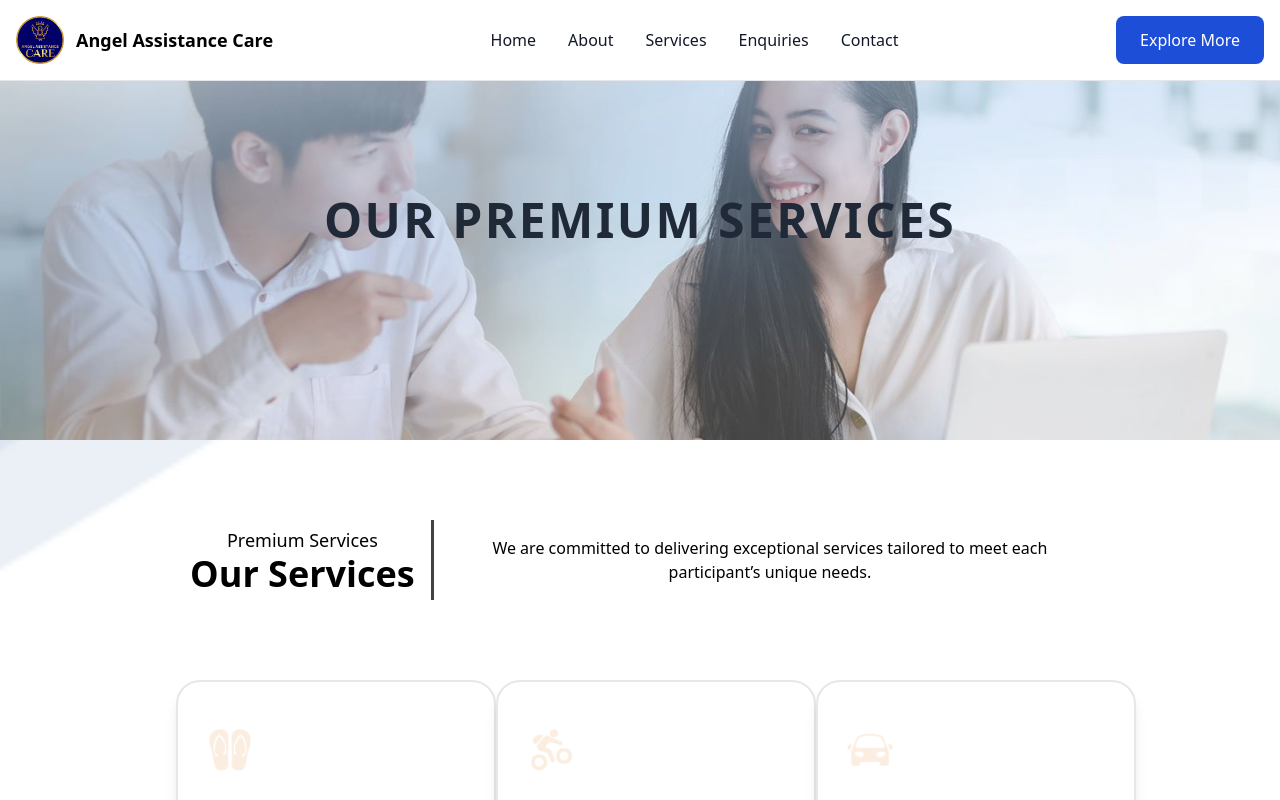
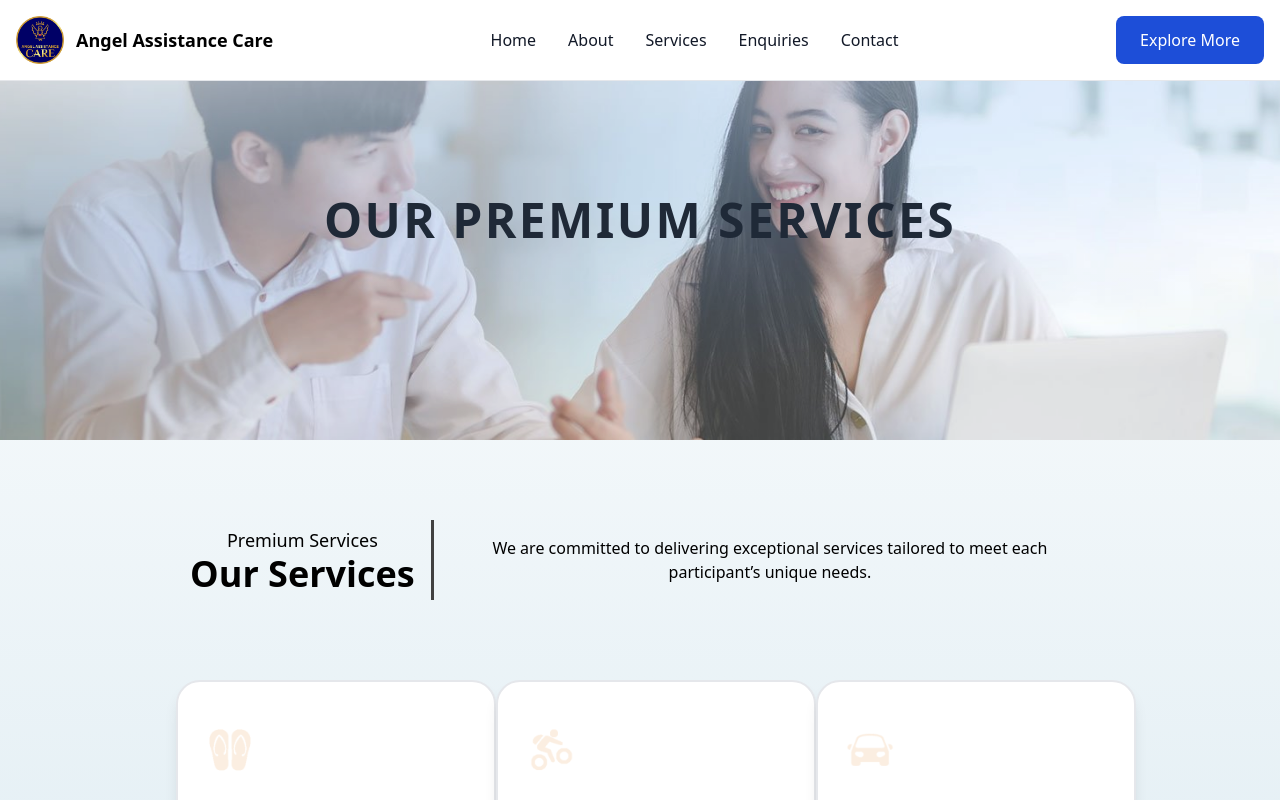
Before and after one commit to growlords/AngelAssistanceCare, a React (Vite) app in the folder Frontend/: page /Services in a window 1280 px wide. Shown: the top 800 px of the page. Built offline with nearby package versions, Linux system fonts and the light colour scheme.

Commit message:
background changed

```diff
--- a/Frontend/src/components/Home_2.jsx
+++ b/Frontend/src/components/Home_2.jsx
@@ -8,7 +8,7 @@ import 'swiper/css';
 import 'swiper/css/effect-coverflow';
 import 'swiper/css/pagination';
 import { EffectCoverflow, Pagination, Autoplay } from 'swiper/modules';
-import backgroundImage from '../assets/home2.png';// Import the background image
+import backgroundImage from '../assets/home2.png';// Import the background imageC:\Users\hp\project\project\Frontend\src\assets\home2.png
 
 
 const Home_2 = () => {
@@ -44,7 +44,7 @@ const Home_2 = () => {
     <div
       className='0'
       style={{
-        backgroundImage: `linear-gradient(to bottom, #dde5f0, rgb(255, 255, 255)), url(${backgroundImage})`, // Add gradient effect on background image
+        backgroundImage: `linear-gradient(to bottom, #8fbdd3, rgb(255, 255, 255)), url(${backgroundImage})`, // Add gradient effect on background image
         backgroundSize: 'cover',  // Ensures the image covers the entire screen and adjusts with screen size
         backgroundPosition: 'center',  // Centers the image
         backgroundRepeat: 'no-repeat',  // Prevents image from repeating
--- a/Frontend/src/components/Home_3.jsx
+++ b/Frontend/src/components/Home_3.jsx
@@ -29,7 +29,7 @@ const Home_3 = () => {
     <div
       className='mt-40 px-4 sm:px-0'
       style={{
-        backgroundImage: `linear-gradient(to top, #dde5f0, rgb(255, 255, 255)),url(${backgroundImage})`, // Set the background image
+        backgroundImage: `linear-gradient(to top, #8fbdd3, rgb(255, 255, 255)),url(${backgroundImage})`, // Set the background image
         backgroundSize: 'cover',  // Ensures the image covers the entire screen and adjusts with screen size
         backgroundPosition: 'center',  // Centers the image
         backgroundRepeat: 'no-repeat',  // Prevents image from repeating
--- a/Frontend/src/components/NavEnd.jsx
+++ b/Frontend/src/components/NavEnd.jsx
@@ -62,7 +62,7 @@ const NavEnd = () => {
   return (
 
     <div className='sm:px-0 '   style={{
-      backgroundImage: ` linear-gradient(to bottom, #dde5f0, rgb(255, 255, 255)),url(${backgroundImage})`, // Add gradient effect on background image
+      backgroundImage: ` linear-gradient(to bottom, #8fbdd3, rgb(255, 255, 255)),url(${backgroundImage})`, // Add gradient effect on background image
       backgroundSize: 'cover',  // Ensures the image covers the entire screen and adjusts with screen size
       backgroundPosition: 'center',  // Centers the image
       backgroundRepeat: 'no-repeat',  // Prevents image from repeating
--- a/Frontend/src/pages/About.jsx
+++ b/Frontend/src/pages/About.jsx
@@ -50,7 +50,7 @@ const About = () => {
     <div
       className='0'
       style={{
-        backgroundImage: `linear-gradient(to top, #dde5f0, rgb(255, 255, 255)), url(${backgroundImage})`, // Add gradient effect on background image
+        backgroundImage: `linear-gradient(to top, #8fbdd3, rgb(255, 255, 255)), url(${backgroundImage})`, // Add gradient effect on background image
         backgroundSize: 'cover',  // Ensures the image covers the entire screen and adjusts with screen size
         backgroundPosition: 'center',  // Centers the image
         backgroundRepeat: 'no-repeat',  // Prevents image from repeating
--- a/Frontend/src/pages/Services.jsx
+++ b/Frontend/src/pages/Services.jsx
@@ -4,7 +4,7 @@ import { motion } from "framer-motion";
 import { useInView } from "react-intersection-observer";
 import { easeInOut } from "framer-motion";
 import React, { useState, useEffect } from 'react';
-import backgroundImage from '../assets/Untitled design.png'
+import backgroundImage from '../assets/home2.png'
 
 
 
@@ -91,11 +91,14 @@ const Services = () => {
     <div
       className="min-h-screen bg-white"
       style={{
-        backgroundImage: `url(${backgroundImage})`, // Updated background image
-        backgroundSize: 'cover',  // Ensures the image covers the entire screen and adjusts with screen size
-        backgroundPosition: 'center',  // Centers the image
-        backgroundRepeat: 'no-repeat',  // Prevents image from repeating
-          // Ensures the div takes up the full viewport height
+
+         backgroundImage: `linear-gradient(to top, #8fbdd3, rgb(255, 255, 255)),url(${backgroundImage})`, // Set the background image
+         backgroundSize: 'cover',  // Ensures the image covers the entire screen and adjusts with screen size
+         backgroundPosition: 'center',  // Centers the image
+         backgroundRepeat: 'no-repeat',  // Prevents image from repeating
+         width: '100%',
+         height: '100%',  // Ensures the div takes up the full viewport height
+
       }}
     >
       {/* Hero Section */}
```
Also changed, not shown: Frontend/src/assets/Untitled design.png, Frontend/src/assets/home2.png.
